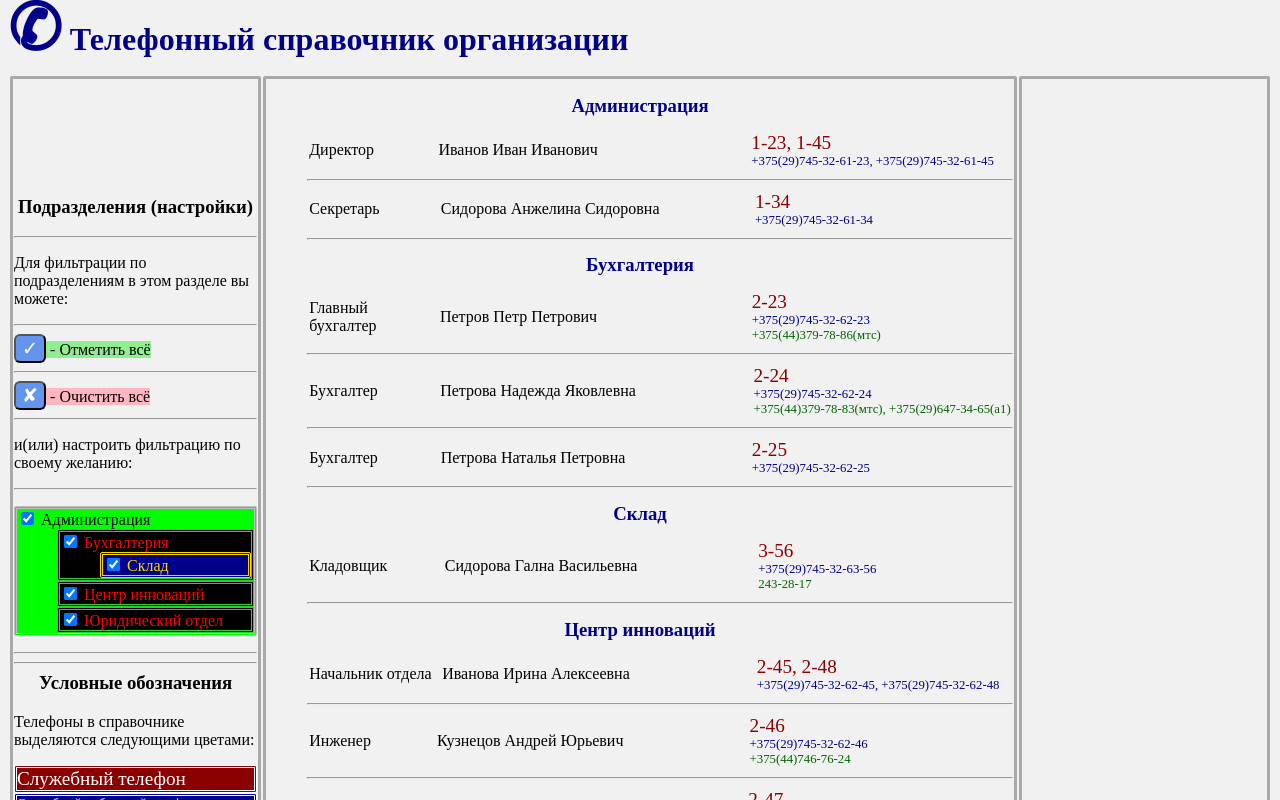
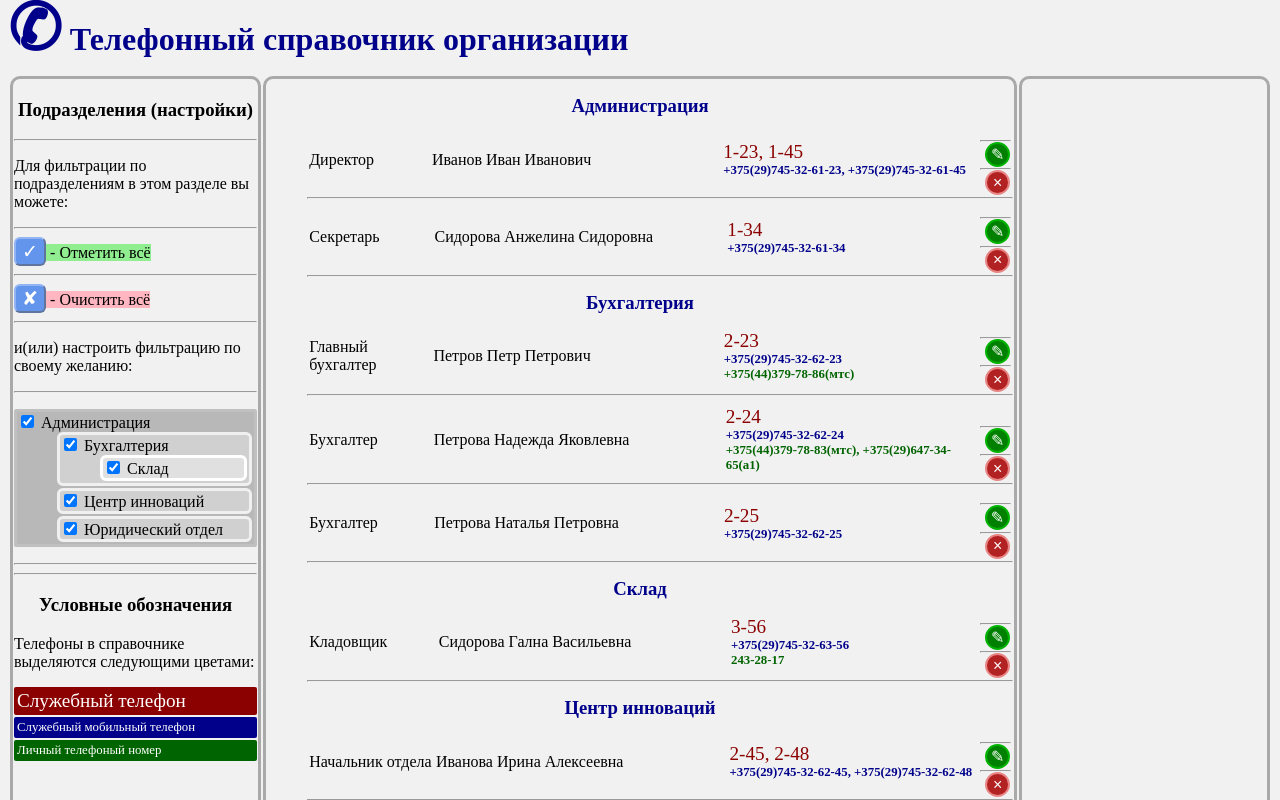
Before and after one commit to PavelKutuzau/phonebook1, an Angular app: page / in a window 1280 px wide. Shown: the top 800 px of the page. Built offline with nearby package versions, Linux system fonts and the light colour scheme.

Commit message:
Single deleting records

```diff
--- a/src/app/app.component.scss
+++ b/src/app/app.component.scss
@@ -1,20 +1,17 @@
 .Container {
-
   width:100%;
   margin: 0 auto;
   small{
     font-size: 200%;
   }
-
   h1 {
     color: darkblue;
     margin-top: 1rem;
     line-height: 80%
-
   }
   #map {
     width:20%;
-
+    border-style: solid;
   }
   #main {
     width:60%;
@@ -23,8 +20,9 @@
     width:20%;
   }
   td {
+    vertical-align: top;
     border-style: solid;
-    border-radius: 2px;
     border-color: darkgrey;
+    border-radius: 10px;
   }
 }
--- a/src/app/deps/deps.component.scss
+++ b/src/app/deps/deps.component.scss
@@ -1,6 +1,5 @@
 h3{
   text-align: center;
-  margin-top: 0px;
 }
 
 #full{
@@ -13,42 +12,57 @@ h3{
 #phoneW {
   font-size: 1.2rem;
   background-color: darkred;
+  border-color: darkred;
   color: white;
+  margin-bottom: 2px;
 }
 #phoneWM {
   font-size: 0.8rem;
   background-color: darkblue;
+  border-color: darkblue;
   color: white;
+  margin-bottom: 2px;
 }
-#phoneM {
+#phoneМ {
   font-size: 0.8rem;
   background-color: darkgreen;
+  border-color: darkgreen;
   color: white;
 }
 button{
+  $color: cornflowerblue;
   font-size: 120%;
   color: white;
-  background-color: cornflowerblue;
+  background-color: $color;
+  border-color: lighten($color, 10%);
   border-radius: 6px;
+  &:hover {
+    background: darken($color, 20%);
+  }
 }
 ul{
-  padding-left: 0px;
+  padding-left: 0;
 }
 li {
   list-style-type: none!important;
-  border-style: double;
+  border-style: solid;
   border-radius: 2px;
 }
 .first{
   border-color: silver;
-  background-color: lime;
+  background-color: #b8b8b8;
 }
 .second{
-  border-color: limegreen;
-  background-color: black;
-  color: red;
+  margin-right: 2px;
+  margin-bottom: 2px;
+  border-color: #f0f0f0;
+  background-color: #d0d0d0;
+  border-radius: 6px;
 }
 .third{
-  background-color: darkblue;
-  color: gold;
+  margin-right: 2px;
+  margin-bottom: 2px;
+  border-color: white;
+  background-color: #e0e0e0;
+  border-radius: 6px;
 }
--- a/src/app/recs/recs.component.html
+++ b/src/app/recs/recs.component.html
@@ -15,6 +15,12 @@
                       <li class="phoneM">{{rec.phone}}</li>
                     </ul>
                   </td>
+                  <td class="buts">
+                    <hr>
+                    <button class="rd" (click)="recService.redactRec(rec.id)">&#9998;</button>
+                    <hr>
+                    <button class="rm" (click)="recService.removeRec(rec.id)">&times;</button>
+                  </td>
                 </tr>
               </table>
              <hr>
--- a/src/app/recs/recs.component.scss
+++ b/src/app/recs/recs.component.scss
@@ -14,17 +14,23 @@ hr{
   width: 40rem;
 }
 .phone {
-  width: 40rem;
+  width: 43rem;
+}
+.buts{
+  width: 2rem;
+  vertical-align: bottom;
 }
 .phoneW {
   font-size: 1.2rem;
   color: darkred;
 }
 .phoneWM {
+  font-weight: bold;
   font-size: 0.8rem;
   color: darkblue;
 }
 .phoneM {
+  font-weight: bold;
   font-size: 0.8rem;
   color: darkgreen;
 }
@@ -47,3 +53,48 @@ ul{
 li{
   list-style-type: none!important;
 }
+
+.rm {
+  margin-top: -0.5rem;
+  margin-bottom: -0.5rem;
+  margin-left: 0.3rem;
+  $color: firebrick;
+  border-radius: 50%;
+  border-style: solid;
+  border-color: lighten($color, 30%);
+  background: $color;
+  color: #fff;
+  font-size: 1rem;
+  width: 25px;
+  height: 25px;
+  transition: .3s all;
+  cursor: pointer;
+  display: flex;
+  justify-content: center;
+  align-items: center;
+  &:hover {
+    background: darken($color, 20%);
+  }
+}
+.rd {
+  margin-top: -0.5rem;
+  margin-bottom: -0.4rem;
+  margin-left: 0.3rem;
+  $color: green;
+  border-radius: 50%;
+  border-style: solid;
+  border-color: lighten($color, 10%);
+  background: $color;
+  color: #fff;
+  font-size: 1rem;
+  width: 25px;
+  height: 25px;
+  transition: .3s all;
+  cursor: pointer;
+  display: flex;
+  justify-content: center;
+  align-items: center;
+  &:hover {
+    background: darken($color, 20%);
+  }
+}
--- a/src/app/shared/rec.service.ts
+++ b/src/app/shared/rec.service.ts
@@ -16,17 +16,38 @@ export class RecService {
     {id: 1, posId: 1, depId: 1, phoneWIDs: [1], name: 'Иванов Иван Иванович'},
     {id: 2, posId: 6, depId: 1, phoneWIDs: [2], name: 'Сидорова Анжелина Сидоровна'},
     {id: 3, posId: 2, depId: 2, phoneWIDs: [9], name: 'Петров Петр Петрович', phone: '+375(44)379-78-86(мтс)'},
-    {id: 4, posId: 5, depId: 2, phoneWIDs: [10], name: 'Петрова Надежда Яковлевна', phone: '+375(44)379-78-83(мтс), +375(29)647-34-65(a1)'},
+    {
+      id: 4,
+      posId: 5,
+      depId: 2,
+      phoneWIDs: [10],
+      name: 'Петрова Надежда Яковлевна',
+      phone: '+375(44)379-78-83(мтс), +375(29)647-34-65(a1)'
+    },
     {id: 5, posId: 5, depId: 2, phoneWIDs: [11], name: 'Петрова Наталья Петровна'},
     {id: 6, posId: 7, depId: 3, phoneWIDs: [30], name: 'Сидорова Гална Васильевна', phone: '243-28-17'},
     {id: 7, posId: 3, depId: 4, phoneWIDs: [18], name: 'Иванова Ирина Алексеевна'},
     {id: 8, posId: 4, depId: 4, phoneWIDs: [19], name: 'Кузнецов Андрей Юрьевич', phone: '+375(44)746-76-24'},
     {id: 9, posId: 4, depId: 4, phoneWIDs: [20], name: 'Новиков Игорь Петвоич'},
-    {id: 10, posId: 3, depId: 5, phoneWIDs: [23], name: 'Колесников Виталий Михайлович', phone: '254-47-26(дом), +375(25)746-76-24 (Life)'}
+    {
+      id: 10,
+      posId: 3,
+      depId: 5,
+      phoneWIDs: [23],
+      name: 'Колесников Виталий Михайлович',
+      phone: '254-47-26(дом), +375(25)746-76-24 (Life)'
+    }
   ];
 
   constructor() {
     this.recs[0].phoneWIDs.push(3);
     this.recs[6].phoneWIDs.push(21);
   }
+
+  removeRec(id: number): void{
+    this.recs = this.recs.filter(r => r.id !== id);
+  }
+  redactRec(id: number): void{
+    this.recs = this.recs.filter(r => r.id !== id);
+  }
 }
```
